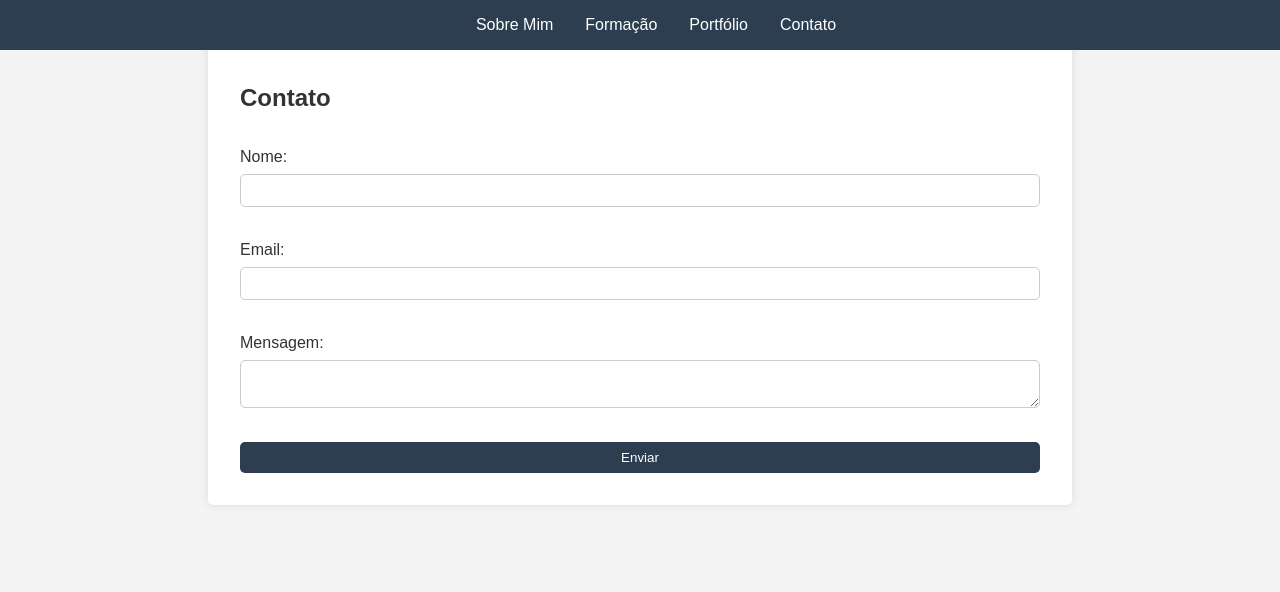
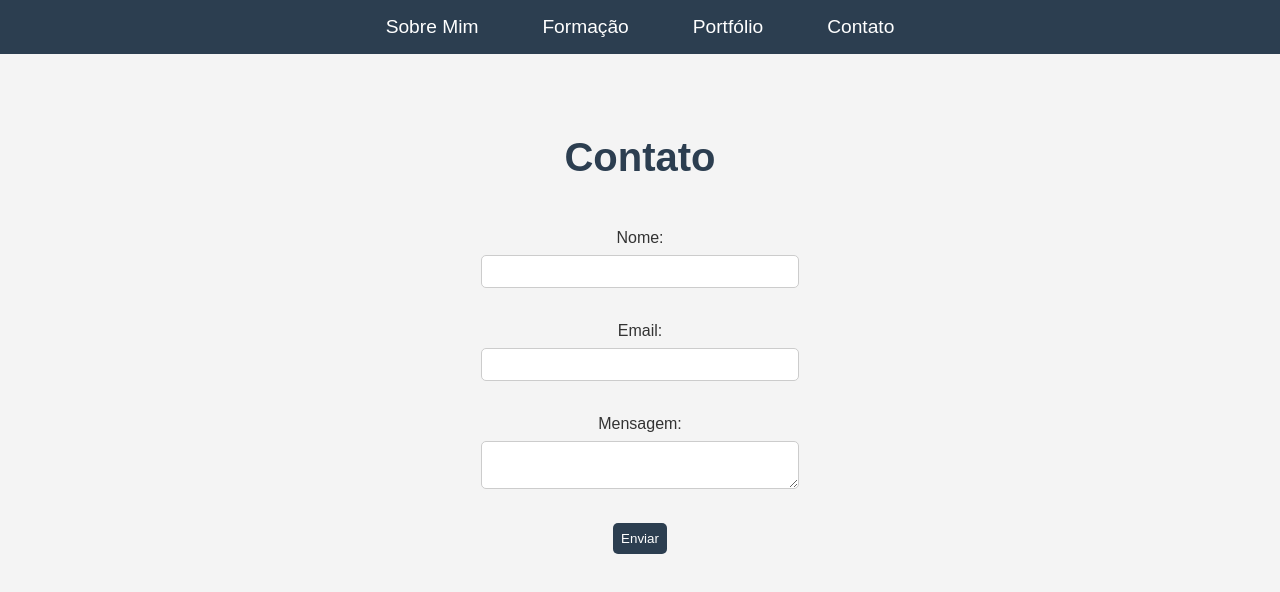
Before and after one commit to SoulTeo/diegoteodoro, a plain HTML site: page contato.html in a window 1280 px wide. Drawn offline with Linux system fonts and the light colour scheme.

Commit message:
Update styles.css

```diff
--- a/styles.css
+++ b/styles.css
@@ -1,4 +1,4 @@
-/* Estilos gerais para o corpo da página */
+/* Estilos gerais */
 body {
     font-family: Arial, sans-serif;
     margin: 0;
@@ -7,53 +7,60 @@ body {
     color: #333;
 }
 
-/* Estilização da barra de navegação */
+/* Menu de navegação */
 nav {
-    position: fixed; /* Fixa a barra no topo */
-    top: 0;
-    width: 100%;
     background-color: #2c3e50;
     padding: 1rem;
 }
 
 nav ul {
+    display: flex;
+    justify-content: center;
     list-style: none;
-    display: flex; /* Alinha os itens horizontalmente */
-    justify-content: center;
     margin: 0;
     padding: 0;
+}
+
+nav li {
+    margin: 0 1rem;
 }
 
 nav a {
     color: white;
     text-decoration: none;
+    font-size: 1.2rem;
     padding: 0.5rem 1rem;
+    transition: background-color 0.3s ease;
 }
 
 nav a:hover {
-    background-color: #3498db; /* Efeito ao passar o mouse */
+    background-color: #3498db;
     border-radius: 5px;
 }
 
-/* Estilização das seções */
+/* Estilos para as seções */
 section {
-    padding: 2rem;
+    text-align: center;
     margin: 2rem auto;
     max-width: 800px;
-    background-color: white;
-    border-radius: 5px;
-    box-shadow: 0 0 10px rgba(0, 0, 0, 0.1);
+    padding: 1rem;
 }
 
-h2 {
+h1 {
+    font-size: 2.5rem;
     color: #2c3e50;
-    margin-bottom: 1rem;
 }
 
-/* Estilização do formulário de contato */
+p {
+    font-size: 1.2rem;
+    color: #555;
+}
+
+/* Estilos para o formulário de contato */
 form {
     display: flex;
-    flex-direction: column; /* Organiza os campos verticalmente */
+    flex-direction: column;
+    align-items: center;
 }
 
 label {
@@ -65,6 +72,7 @@ input, textarea {
     margin-top: 0.5rem;
     border: 1px solid #ccc;
     border-radius: 5px;
+    width: 300px;
 }
 
 button {
@@ -78,5 +86,5 @@ button {
 }
 
 button:hover {
-    background-color: #3498db; /* Efeito ao passar o mouse */
+    background-color: #3498db;
 }
```
